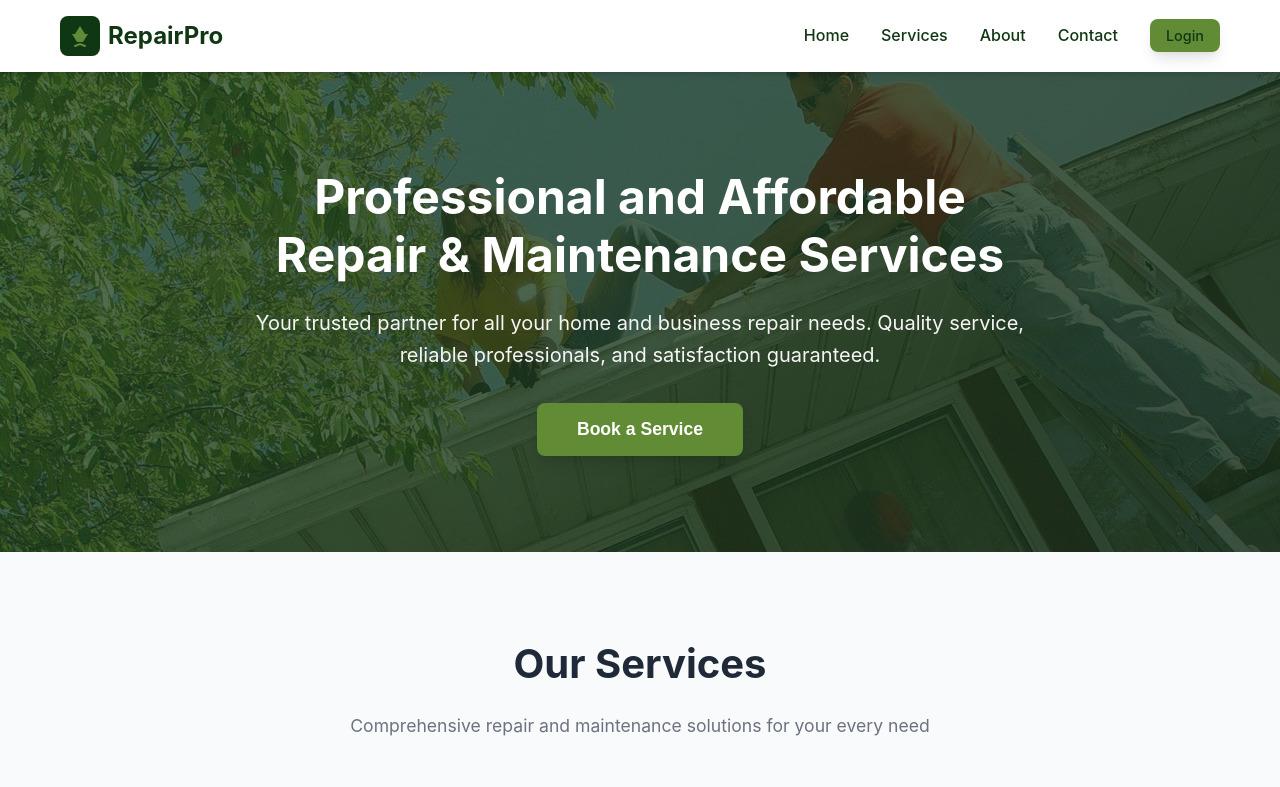
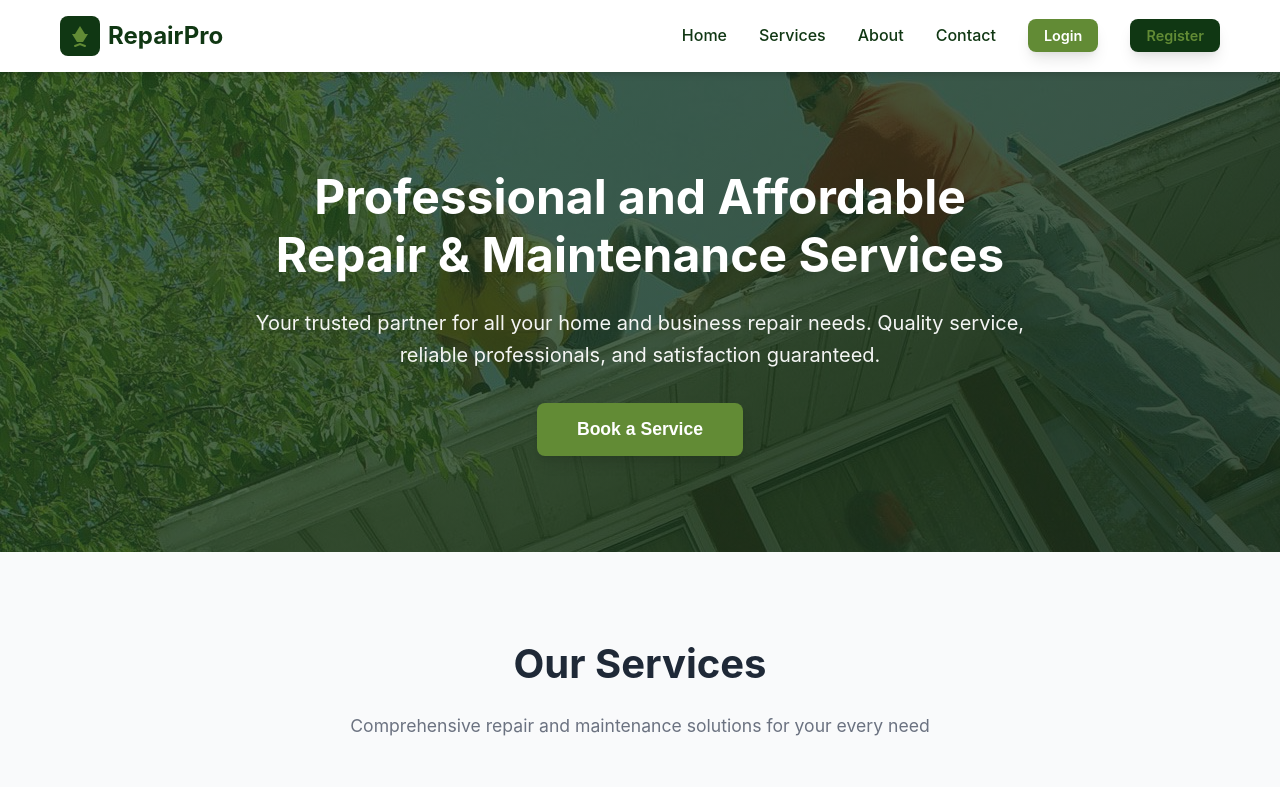
Before and after one commit to amashitharushika/repair-maintenance-services, a website: page src/index.html in a window 1280 px wide. Shown: the top 787 px of the page. Drawn offline with Linux system fonts and the light colour scheme.

Commit message:
feat: Created a seperate HTML file for regiter

```diff
--- a/src/index.html
+++ b/src/index.html
@@ -27,7 +27,8 @@
                 <li><a href="#services">Services</a></li>
                 <li><a href="#about">About</a></li>
                 <li><a href="#contact">Contact</a></li>
-                <li><a href="login.html" class="cta-button" style="padding: 0.5rem 1rem; font-size: 0.9rem;">Login</a></li>
+                <li><a href="login.html" class="cta-button login-btn" style="padding: 0.5rem 1rem; font-size: 0.9rem;">Login</a></li>
+                <li><a href="register.html" class="cta-button register-btn" style="padding: 0.5rem 1rem; font-size: 0.9rem;">Register</a></li>
 
             </ul>
             <button class="nav-toggle" aria-label="Toggle navigation">
--- a/src/styles/style.css
+++ b/src/styles/style.css
@@ -170,9 +170,58 @@ body {
     box-shadow: 0 12px 20px -5px rgba(16, 55, 19, 0.4);
 }
 
+
 .cta-button:active {
     transform: translateY(0);
 }
+
+.cta-button.login-btn {
+    background-color: var(--secondary-color);
+    color: var(--white);
+    border: none;
+    padding: 1rem 2.5rem;
+    font-size: 1.1rem;
+    font-weight: 600;
+    border-radius: 8px;
+    cursor: pointer;
+    transition: all 0.3s ease;
+    box-shadow: var(--shadow-lg);
+}
+
+.cta-button.login-btn:hover {
+    background-color: var(--white);
+    transform: translateY(-2px);
+    box-shadow: 0 12px 20px -5px rgba(16, 55, 19, 0.4);
+}
+
+
+.cta-button.login-btn:active {
+    transform: translateY(0);
+}
+
+.cta-button.register-btn {
+    background-color: var(--primary-color);
+    color: var(--secondary-color);
+    border: none;
+    padding: 1rem 2.5rem;
+    font-size: 1.1rem;
+    font-weight: 600;
+    border-radius: 8px;
+    cursor: pointer;
+    transition: all 0.3s ease;
+    box-shadow: var(--shadow-lg);
+}
+
+.cta-button.register-btn:hover {
+    background-color: var(--white);
+    transform: translateY(-2px);
+    box-shadow: 0 12px 20px -5px rgba(16, 55, 19, 0.4);
+}
+
+.cta-button.register-btn:active {
+    transform: translateY(0);
+}
+
 
 /* Services Section */
 .services {
```
Also changed, not shown: src/register.html (added, +51 -0 lines).
